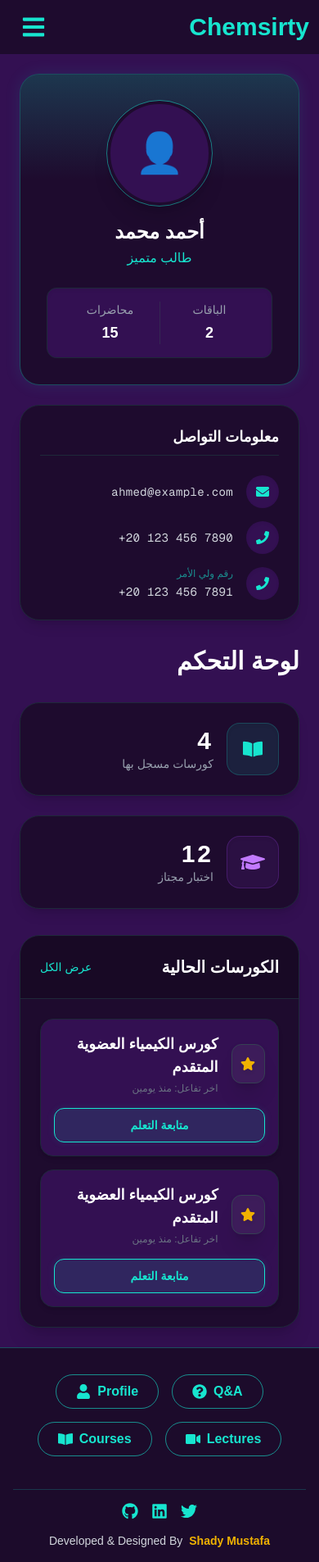
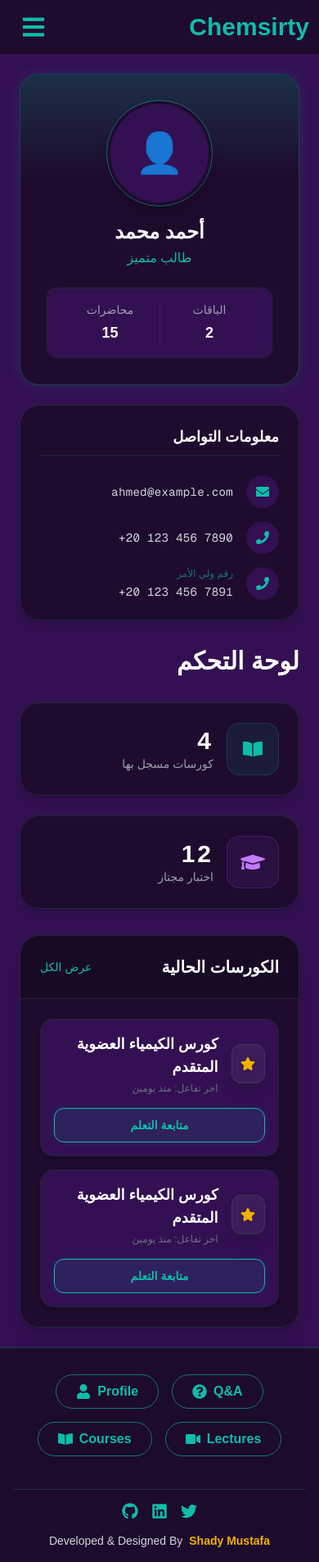
Before and after one commit to SHADY-MU/Chemsirty, a Next.js app: page /profile in a window 390 px wide. Shown: the whole page at 82% size. Built offline with nearby package versions, Linux system fonts and the light colour scheme; a web font is replaced by a local one.

Commit message:
UI: rename color3 to secondary and darken the teal accent color

```diff
--- a/app/(pages)/profile/page.tsx
+++ b/app/(pages)/profile/page.tsx
@@ -8,15 +8,15 @@ export default function ProfilePage() {
 
         {/* User Card (Sidebar) */}
         <div className="w-full lg:w-1/3 flex flex-col gap-6">
-          <div className="bg-main2 border border-color3/30 rounded-3xl p-8 flex flex-col items-center text-center shadow-[0_0_20px_rgba(23,229,207,0.1)] relative overflow-hidden group">
-            <div className="absolute top-0 w-full h-32 bg-gradient-to-b from-color3/20 to-transparent transition-all group-hover:from-color3/30"></div>
+          <div className="bg-main2 border border-secondary/30 rounded-3xl p-8 flex flex-col items-center text-center shadow-[0_0_20px_rgba(23,229,207,0.1)] relative overflow-hidden group">
+            <div className="absolute top-0 w-full h-32 bg-gradient-to-b from-secondary/20 to-transparent transition-all group-hover:from-secondary/30"></div>
 
-            <div className="w-32 h-32 bg-main border-4 border-main2 outline outline-color3/50 rounded-full flex items-center justify-center relative z-10 mb-4 shadow-xl overflow-hidden transition-transform group-hover:scale-105">
+            <div className="w-32 h-32 bg-main border-4 border-main2 outline outline-secondary/50 rounded-full flex items-center justify-center relative z-10 mb-4 shadow-xl overflow-hidden transition-transform group-hover:scale-105">
               <span className="text-5xl">👤</span>
             </div>
 
             <h2 className="text-2xl font-bold text-white mb-1 relative z-10">أحمد محمد</h2>
-            <p className="text-color3 mb-6 relative z-10 font-medium">طالب متميز</p>
+            <p className="text-secondary mb-6 relative z-10 font-medium">طالب متميز</p>
 
             <div className="w-full flex justify-between items-center bg-main p-4 rounded-xl border border-gray-800 relative z-10 shadow-inner">
               <div className="flex flex-col items-center gap-1 w-1/2 border-l border-gray-700/50">
@@ -35,25 +35,25 @@ export default function ProfilePage() {
             <h3 className="text-lg font-bold text-white mb-2 border-b border-gray-800 pb-2">معلومات التواصل</h3>
 
             <div className="flex items-center gap-4 text-gray-300">
-              <div className="w-10 h-10 rounded-full bg-main flex items-center justify-center text-color3 shadow-inner">
+              <div className="w-10 h-10 rounded-full bg-main flex items-center justify-center text-secondary shadow-inner">
                 <FaEnvelope />
               </div>
               <span className="text-sm font-mono tracking-wide">ahmed@example.com</span>
             </div>
 
             <div className="flex items-center gap-4 text-gray-300">
-              <div className="w-10 h-10 rounded-full bg-main flex items-center justify-center text-color3 shadow-inner">
+              <div className="w-10 h-10 rounded-full bg-main flex items-center justify-center text-secondary shadow-inner">
                 <FaPhone />
               </div>
               <span className="text-sm font-mono tracking-wide" dir="ltr">+20 123 456 7890</span>
             </div>
 
             <div className="flex items-center gap-4 text-gray-300">
-              <div className="w-10 h-10 rounded-full bg-main flex items-center justify-center text-color3 shadow-inner" title="رقم ولي الأمر">
+              <div className="w-10 h-10 rounded-full bg-main flex items-center justify-center text-secondary shadow-inner" title="رقم ولي الأمر">
                 <FaPhone />
               </div>
               <div className="flex flex-col items-start gap-1">
-                <span className="text-xs text-color3/60">رقم ولي الأمر</span>
+                <span className="text-xs text-secondary/60">رقم ولي الأمر</span>
                 <span className="text-sm font-mono tracking-wide" dir="ltr">+20 123 456 7891</span>
               </div>
             </div>
@@ -66,8 +66,8 @@ export default function ProfilePage() {
 
           <div className="grid grid-cols-1 md:grid-cols-2 gap-6">
 
-            <div className="bg-main2 border border-gray-800 rounded-3xl p-6 shadow-lg flex gap-4 items-center transition-all hover:border-color3/30 hover:shadow-[0_0_15px_rgba(23,229,207,0.1)] cursor-default">
-              <div className="w-16 h-16 rounded-2xl bg-color3/10 flex items-center justify-center text-color3 text-2xl border border-color3/20 shadow-inner">
+            <div className="bg-main2 border border-gray-800 rounded-3xl p-6 shadow-lg flex gap-4 items-center transition-all hover:border-secondary/30 hover:shadow-[0_0_15px_rgba(23,229,207,0.1)] cursor-default">
+              <div className="w-16 h-16 rounded-2xl bg-secondary/10 flex items-center justify-center text-secondary text-2xl border border-secondary/20 shadow-inner">
                 <FaBookOpen />
               </div>
               <div className="flex flex-col">
@@ -92,12 +92,12 @@ export default function ProfilePage() {
           <div className="bg-main2 border border-gray-800 rounded-3xl flex flex-col mt-2 shadow-xl overflow-hidden group">
             <div className="p-6 border-b border-gray-800 bg-black/20 flex justify-between items-center transition-colors group-hover:bg-black/30">
               <h3 className="text-xl font-bold text-white">الكورسات الحالية</h3>
-              <button className="text-color3 text-sm hover:underline hover:text-white transition-colors">عرض الكل</button>
+              <button className="text-secondary text-sm hover:underline hover:text-white transition-colors">عرض الكل</button>
             </div>
 
             <div className="p-6 flex flex-col gap-4">
               {[1, 2].map((course) => (
-                <div key={course} className="bg-main flex flex-col sm:flex-row gap-4 items-start sm:items-center justify-between p-4 rounded-2xl border border-gray-800 hover:border-color3/50 transition-all shadow-md">
+                <div key={course} className="bg-main flex flex-col sm:flex-row gap-4 items-start sm:items-center justify-between p-4 rounded-2xl border border-gray-800 hover:border-secondary/50 transition-all shadow-md">
                   <div className="flex items-center gap-4">
                     <div className="w-12 h-12 bg-white/5 rounded-xl flex items-center justify-center border border-gray-700 text-yellow-500 text-lg shadow-xl drop-shadow-md">
                       <FaStar />
@@ -107,7 +107,7 @@ export default function ProfilePage() {
                       <span className="text-gray-500 text-xs mt-1">اخر تفاعل: منذ يومين</span>
                     </div>
                   </div>
-                  <button className="w-full sm:w-auto px-6 py-2.5 bg-color3/10 text-color3 border border-color3 rounded-xl hover:bg-color3 hover:text-main2 transition-all shadow-[0_0_10px_rgba(23,229,207,0.1)] hover:shadow-none text-sm font-bold active:scale-95">
+                  <button className="w-full sm:w-auto px-6 py-2.5 bg-secondary/10 text-secondary border border-secondary rounded-xl hover:bg-secondary hover:text-main2 transition-all shadow-[0_0_10px_rgba(23,229,207,0.1)] hover:shadow-none text-sm font-bold active:scale-95">
                     متابعة التعلم
                   </button>
                 </div>
--- a/app/common/Footer/Footer.tsx
+++ b/app/common/Footer/Footer.tsx
@@ -4,32 +4,32 @@ import { FaUser, FaQuestionCircle, FaBookOpen, FaVideo, FaGithub, FaLinkedin, Fa
 
 export default function Footer() {
   return (
-    <footer className='bg-[#1c0b2b] w-full pt-8 pb-4 border-t border-color3/30'>
+    <footer className='bg-[#1c0b2b] w-full pt-8 pb-4 border-t border-secondary/30'>
       <div className='max-w-7xl mx-auto px-4 flex flex-col gap-6 justify-between items-center h-full'>
 
         {/* Navigation Buttons Row */}
         <div className='flex flex-wrap justify-center gap-4 w-full'>
-          <Link href="/profile" className='flex items-center gap-2 px-6 py-2 rounded-full border border-color3/60 text-color3 hover:bg-color3 hover:text-[#1c0b2b] transition-all'>
+          <Link href="/profile" className='flex items-center gap-2 px-6 py-2 rounded-full border border-secondary/60 text-secondary hover:bg-secondary hover:text-[#1c0b2b] transition-all'>
             <span className="text-lg"><FaUser /></span>
             <span className='font-semibold'>Profile</span>
           </Link>
-          <Link href="/q&a" className='flex items-center gap-2 px-6 py-2 rounded-full border border-color3/60 text-color3 hover:bg-color3 hover:text-[#1c0b2b] transition-all'>
+          <Link href="/q&a" className='flex items-center gap-2 px-6 py-2 rounded-full border border-secondary/60 text-secondary hover:bg-secondary hover:text-[#1c0b2b] transition-all'>
             <span className="text-lg"><FaQuestionCircle /></span>
             <span className='font-semibold'>Q&A</span>
           </Link>
-          <Link href="/courses" className='flex items-center gap-2 px-6 py-2 rounded-full border border-color3/60 text-color3 hover:bg-color3 hover:text-[#1c0b2b] transition-all'>
+          <Link href="/courses" className='flex items-center gap-2 px-6 py-2 rounded-full border border-secondary/60 text-secondary hover:bg-secondary hover:text-[#1c0b2b] transition-all'>
             <span className="text-lg"><FaBookOpen /></span>
             <span className='font-semibold'>Courses</span>
           </Link>
-          <Link href="/lectures" className='flex items-center gap-2 px-6 py-2 rounded-full border border-color3/60 text-color3 hover:bg-color3 hover:text-[#1c0b2b] transition-all'>
+          <Link href="/lectures" className='flex items-center gap-2 px-6 py-2 rounded-full border border-secondary/60 text-secondary hover:bg-secondary hover:text-[#1c0b2b] transition-all'>
             <span className="text-lg"><FaVideo /></span>
             <span className='font-semibold'>Lectures</span>
           </Link>
         </div>
 
         {/* Developer Credit */}
-        <div className='flex flex-col md:flex-row items-center justify-between w-full mt-4 pt-4 border-t border-color3/20'>
-          <div className='flex gap-4 text-color3 mb-4 md:mb-0'>
+        <div className='flex flex-col md:flex-row items-center justify-between w-full mt-4 pt-4 border-t border-secondary/20'>
+          <div className='flex gap-4 text-secondary mb-4 md:mb-0'>
             <a href="#" className='hover:text-white transition-colors'><span className="text-xl"><FaGithub /></span></a>
             <a href="#" className='hover:text-white transition-colors'><span className="text-xl"><FaLinkedin /></span></a>
             <a href="#" className='hover:text-white transition-colors'><span className="text-xl"><FaTwitter /></span></a>
--- a/app/common/Navbar/Navbar.tsx
+++ b/app/common/Navbar/Navbar.tsx
@@ -18,7 +18,7 @@ export default function Navbar() {
 
     const getLinkClasses = (href: string) => {
         const isActive = pathname === href || (href !== '/' && pathname?.startsWith(href));
-        return `link ${isActive ? '!bg-color3 !text-main2' : ''}`;
+        return `link ${isActive ? '!bg-secondary !text-main2' : ''}`;
     };
 
     return (
@@ -26,7 +26,7 @@ export default function Navbar() {
             <p className='bar md:hidden' onClick={() => show ? setShow(false) : setShow(true)}> <FaBars /> </p>
             <ul className={` absolute top-full left-0 w-full bg-main2
     flex-col-reverse gap-3 px-2 py-3
-    text-white sm:border-t md:border-0 border-color3
+    text-white sm:border-t md:border-0 border-secondary
 
     transition-all duration-300 ease-in-out
     ${show
@@ -83,7 +83,7 @@ export default function Navbar() {
                     </Link>
                 </li>
             </ul>
-            <h2 className='text-color3 font-black lg:text-4xl md:text-2xl text-3xl'>
+            <h2 className='text-secondary font-black lg:text-4xl md:text-2xl text-3xl'>
                 Chemsirty
             </h2>
         </nav>
--- a/app/globals.css
+++ b/app/globals.css
@@ -12,21 +12,24 @@
   --font-mono: var(--font-geist-mono);
 }
 
+
 @theme {
-  --color-main: #331052; /* Darkened from #431866 to look deeper on mobile OLED screens */
+  --color-main: #331052;
+  /* Darkened from #431866 to look deeper on mobile OLED screens */
   --color-main2: #1E0B2E;
-  --color-color3: #17E5CF;
+  --color-secondary: #0FBDAA;
+  /* Darkened from #17E5CF */
   --color-footer: #11061A
 }
 
 .link {
   background: rgba(77, 31, 77, 0.4);
   /* The design uses pill-shaped buttons with teal borders */
-  @apply lg:px-6 md:px-4 sm:w-full lg:text-xl md:text-sm py-2 border border-color3 rounded-full flex items-center justify-center gap-3 hover:bg-color3 active:bg-color3 cursor-pointer text-color3 hover:text-main2 active:text-main2 transition-all;
+  @apply lg:px-6 md:px-4 sm:w-full lg:text-xl md:text-sm py-2 border border-secondary rounded-full flex items-center justify-center gap-3 hover:bg-secondary active:bg-secondary cursor-pointer text-secondary hover:text-main2 active:text-main2 transition-all;
 }
 
 .bar {
-  @apply text-color3 text-3xl hover:bg-purple-950 border-2 border-transparent px-3 py-2 hover:border-black transition-all duration-100 ease-linear hover:text-white hover:rounded-sm cursor-pointer active:border-black active:text-white active:rounded-sm
+  @apply text-secondary text-3xl hover:bg-purple-950 border-2 border-transparent px-3 py-2 hover:border-black transition-all duration-100 ease-linear hover:text-white hover:rounded-sm cursor-pointer active:border-black active:text-white active:rounded-sm
 }
 
 @media (prefers-color-scheme: dark) {
```
Also changed, not shown: app/(pages)/(auth)/logIn/page.tsx (+8 -8 lines), app/(pages)/(auth)/signUp/page.tsx (+9 -9 lines), app/(pages)/courses/all-courses/page.tsx (+7 -7 lines), app/(pages)/courses/layout.tsx (+5 -5 lines), app/(pages)/courses/page.tsx (+4 -4 lines), app/(pages)/lectures/page.tsx (+6 -6 lines), app/(pages)/q&a/page.tsx (+11 -11 lines), app/page.tsx (+8 -8 lines).
